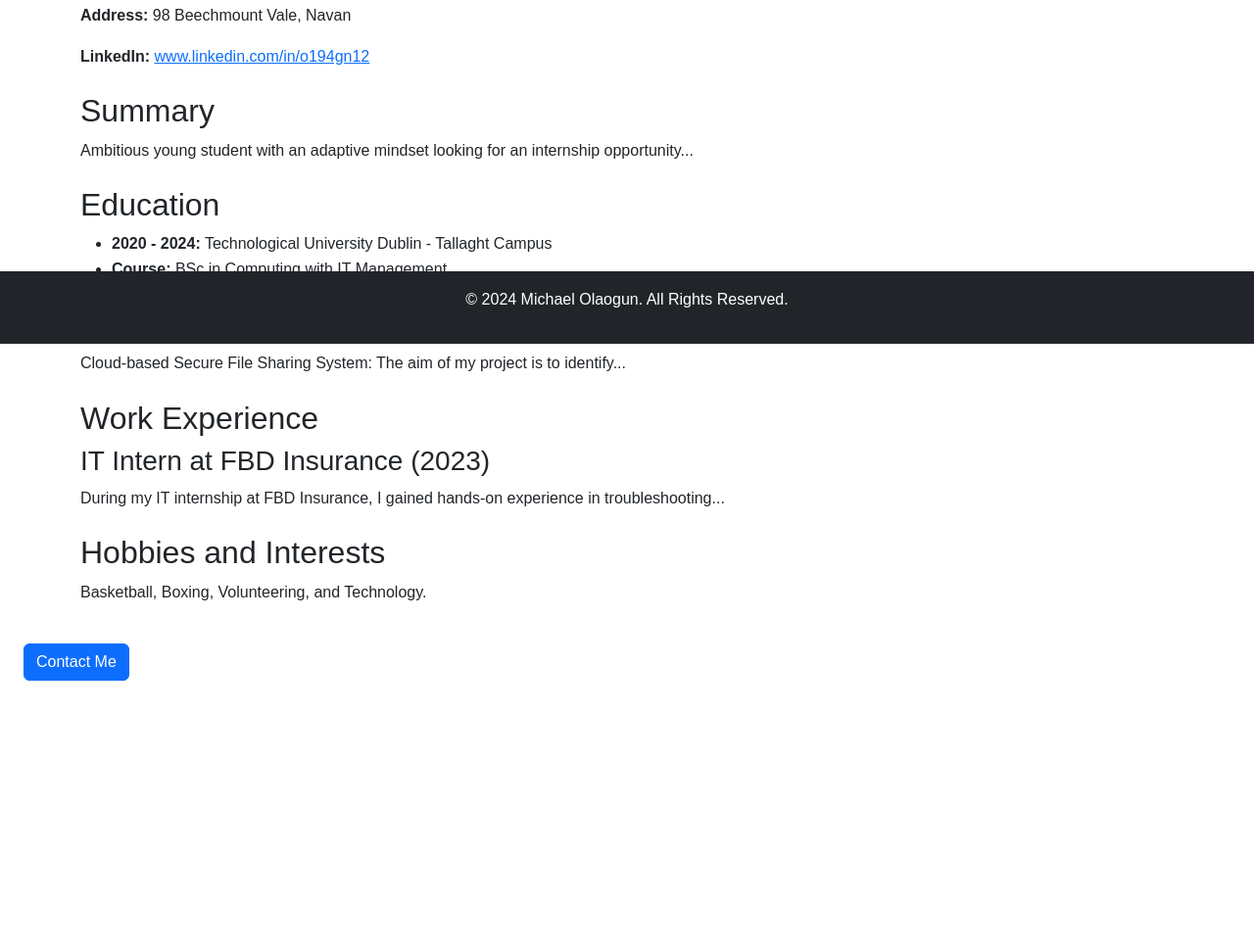
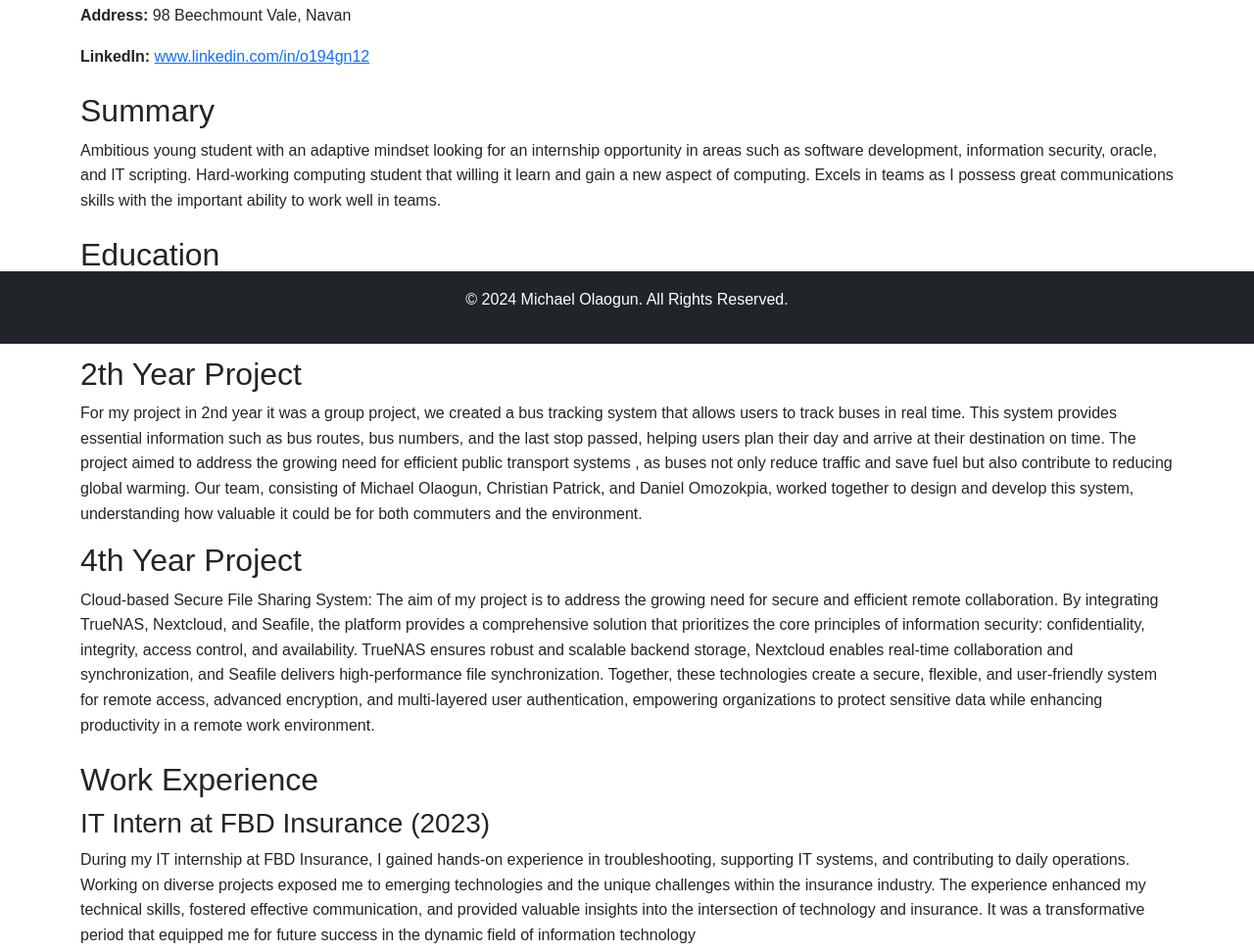
Before and after one commit to tudmichael0/CA2IMD, a plain HTML site: page index.html in a window 1280 px wide. Shown: the part 449-1420 px from the top of the page at 98% size. Before the commit the page ends 1168 px from the top, so only its background shows below. Drawn offline with nearby package versions, Linux system fonts and the light colour scheme.

Commit message:
Some more simple info mainy text

```diff
--- a/index.html
+++ b/index.html
@@ -29,35 +29,52 @@
     <!-- Summary -->
     <section class="container mt-4">
         <h2>Summary</h2>
-        <p>Ambitious young student with an adaptive mindset looking for an internship opportunity...</p>
+        <p>Ambitious young student with an adaptive mindset looking for an internship opportunity in areas such as software development, information security, oracle, and IT scripting.
+            Hard-working computing student that willing it learn and gain a new aspect of computing. Excels in teams as I possess great communications skills with the important ability
+            to work well in teams.</p>
     </section>
 
     <!-- Education -->
     <section class="container mt-4">
         <h2>Education</h2>
         <ul>
-            <li><strong>2020 - 2024:</strong> Technological University Dublin - Tallaght Campus</li>
+            <li><strong>2020 - 2025:</strong> Technological University Dublin - Tallaght Campus</li>
             <li><strong>Course:</strong> BSc in Computing with IT Management</li>
         </ul>
     </section>
 
     <!-- Projects -->
     <section class="container mt-4">
+        <h2>2th Year Project</h2>
+        <p>For my project in 2nd year it was a group project, we created a bus tracking system that allows users to track buses in real time. This system provides essential information such as bus routes,
+            bus numbers, and the last stop passed, helping users plan their day and arrive at their destination on time. The project aimed to address the growing need for efficient public transport systems
+            , as buses not only reduce traffic and save fuel but also contribute to reducing global warming. Our team, consisting of Michael Olaogun, Christian Patrick, and Daniel Omozokpia, worked together
+            to design and develop this system, understanding how valuable it could be for both commuters and the environment.
+            </p>
         <h2>4th Year Project</h2>
-        <p>Cloud-based Secure File Sharing System: The aim of my project is to identify...</p>
+        <p>Cloud-based Secure File Sharing System: The aim of my project is to address the growing need for secure and efficient remote collaboration.
+            By integrating TrueNAS, Nextcloud, and Seafile, the platform provides a comprehensive solution that prioritizes the core principles of information
+            security: confidentiality, integrity, access control, and availability. TrueNAS ensures robust and scalable backend storage, Nextcloud enables real-time collaboration and synchronization,
+             and Seafile delivers high-performance file synchronization. Together, these technologies create a secure, flexible, and user-friendly system for remote access, advanced encryption,
+             and multi-layered user authentication, empowering organizations to protect sensitive data while enhancing productivity in a remote work environment.
+            </p>
     </section>
 
     <!-- Work Experience -->
     <section class="container mt-4">
         <h2>Work Experience</h2>
         <h3>IT Intern at FBD Insurance (2023)</h3>
-        <p>During my IT internship at FBD Insurance, I gained hands-on experience in troubleshooting...</p>
+        <p>During my IT internship at FBD Insurance, I gained hands-on experience in troubleshooting, supporting IT systems, and contributing to daily operations. Working on diverse projects
+             exposed me to emerging technologies and the unique challenges within the insurance industry. The experience enhanced my technical skills, fostered effective communication, and
+             provided valuable insights into the intersection of technology and insurance. It was a transformative period that equipped me for future success in the dynamic field of information technology</p>
     </section>
 
     <!-- Hobbies -->
     <section class="container mt-4">
         <h2>Hobbies and Interests</h2>
-        <p>Basketball, Boxing, Volunteering, and Technology.</p>
+        <p>I have a wide range of interests, with sports playing a key role in my life. Boxing has taught me discipline, focus, and resilience, while basketball has helped me develop teamwork
+            and communication skills. I’m also passionate about technology, particularly cloud computing, software development, and information security. These hobbies keep me balanced
+            and motivated, both physically and mentally, and I enjoy taking on new challenges in all areas of my life.</p>
     </section>
 
     <!-- Contact Modal -->
```
Also changed, not shown: assests/2ndYrUseCase.png (added), assests/4thYrProTopology.png (added), assests/Grades.png (added).
